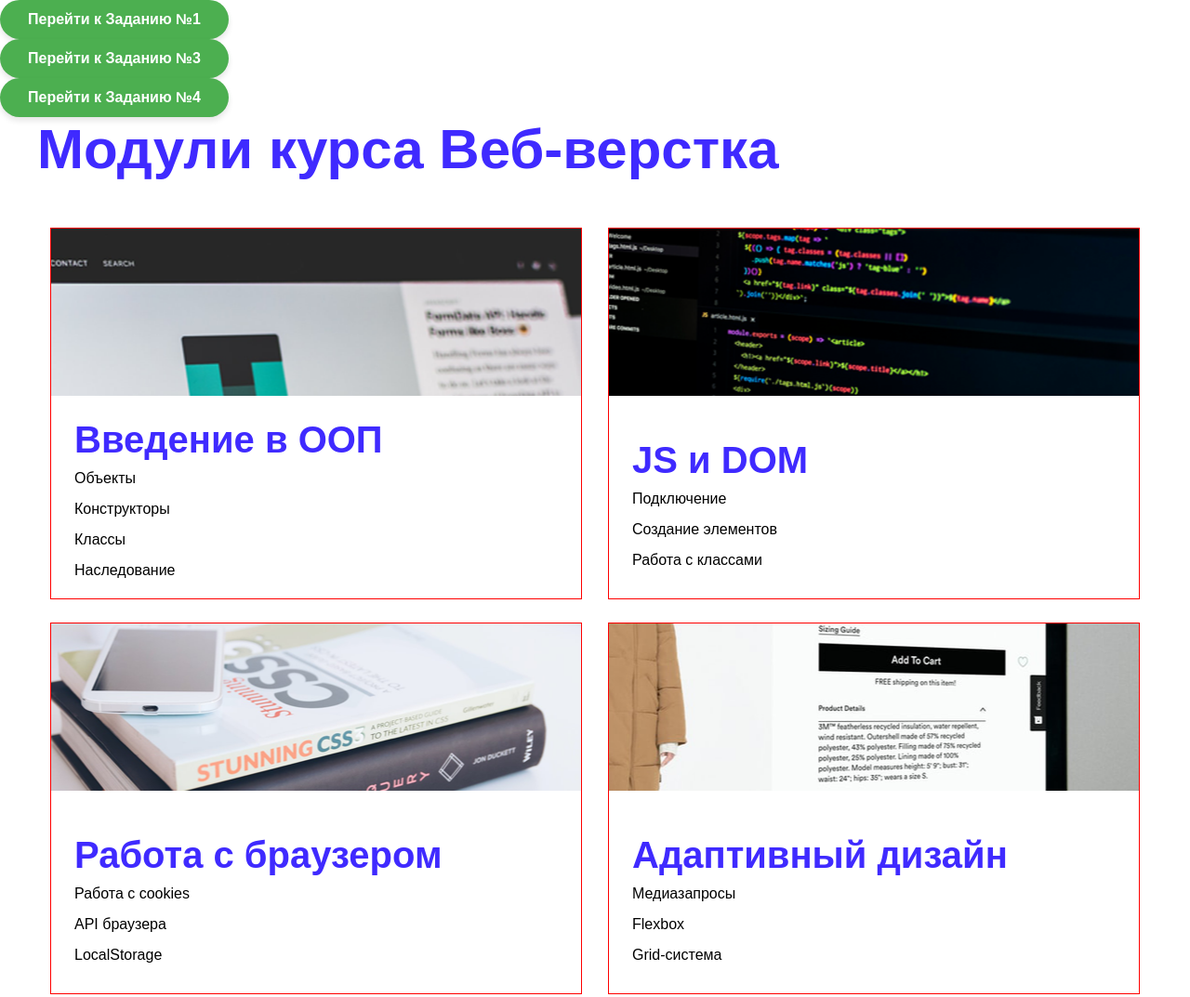
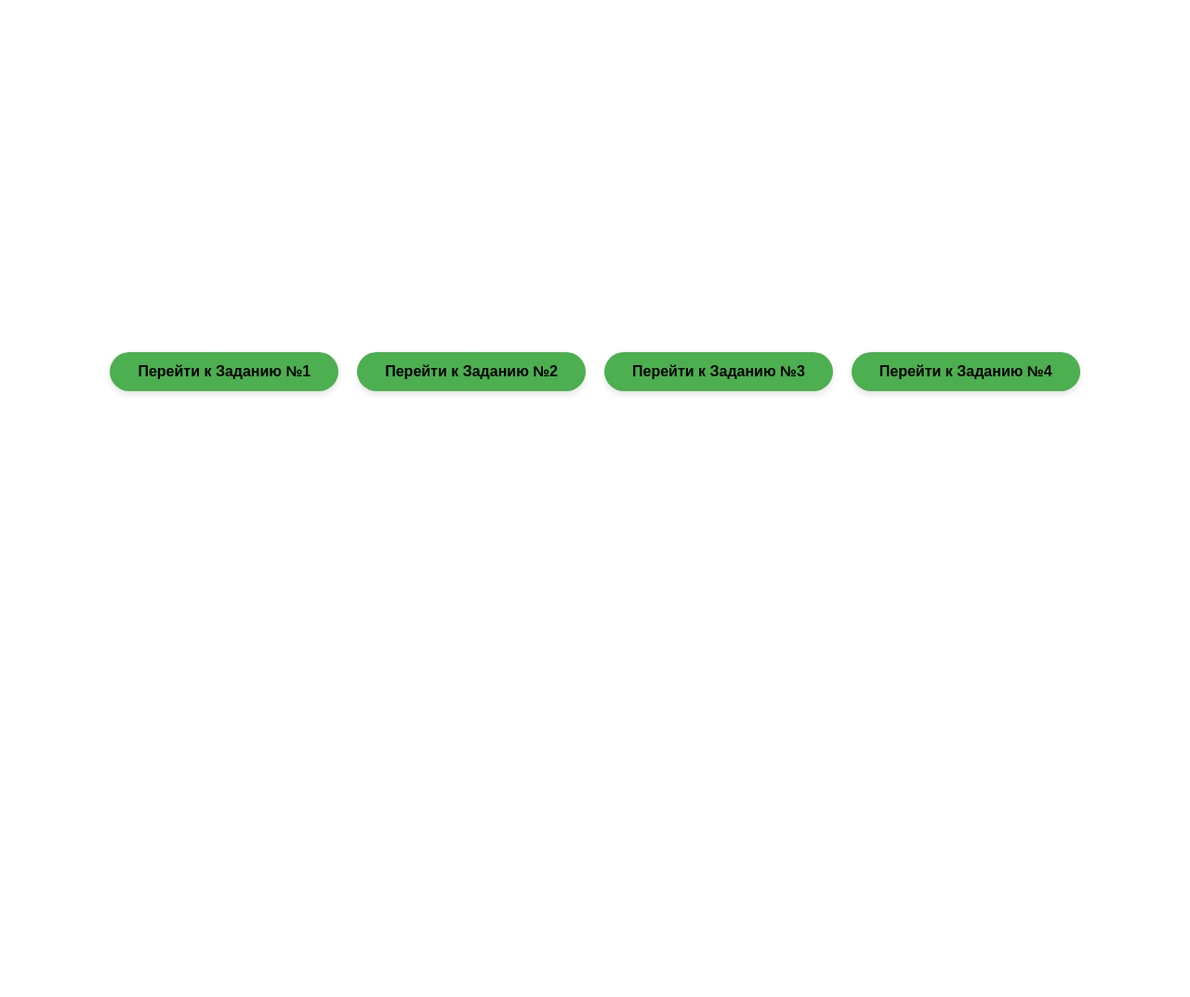
Before and after one commit to Jordan-ger/my-project-test, a plain HTML site: page index.html in a window 1280 px wide. Shown: the top 1073 px of the page at 93% size. After the commit the page ends 800 px from the top, so only its background shows below. Drawn offline with Linux system fonts and the light colour scheme.

Commit message:
Your commit message

```diff
--- a/main.js
+++ b/cards/main.js
@@ -20,32 +20,32 @@ const cardsData = [
         topics: ["Медиазапросы", "Flexbox", "Grid-система"]
     },
     {
-        image: "five.png",
+        image: "one.png",
         title: "Git и GitHub",
         topics: ["Основы Git", "Основы GitHub", "Работа с ветками"]
     },
     {
-        image: "six.png",
+        image: "two.png",
         title: "Асинхронность в JavaScript",
         topics: ["Promises", "Async/Await", "Callbacks"]
     },
     {
-        image: "seven.png",
+        image: "three.png",
         title: "Роутинг в JS",
         topics: ["Single-page applications", "Работа с URL", "React Router"]
     },
     {
-        image: "eight.png",
+        image: "four.png",
         title: "Прототипы в JS",
         topics: ["Прототипное наследование", "Методы и свойства объектов"]
     },
     {
-        image: "nine.png",
+        image: "one.png",
         title: "SEO-оптимизация",
         topics: ["Метатеги", "Микроданные", "SEO для JavaScript"]
     },
     {
-        image: "ten.png",
+        image: "two.png",
         title: "Продвинутый CSS",
         topics: ["Анимации", "Псевдоклассы", "CSS-переменные"]
     }
--- /dev/null
+++ b/cards/style.css
@@ -0,0 +1,148 @@
+* {
+    box-sizing: border-box;
+    margin: 0;
+    padding: 0;
+}
+
+body {
+    font-family: Arial, Helvetica, sans-serif;
+}
+
+.modules {
+    max-width: 1200px;
+    margin: 0 auto;
+}
+
+.modules__title {
+    color: #3F2AFF;
+    font-size: 60px;
+    margin-bottom: 50px;
+}
+
+.modules__container {
+    display: flex;
+    flex-wrap: wrap;
+
+    justify-content: space-around;
+    margin-bottom: 50px;
+}
+
+.card {
+    width: 572px;
+    height: 400px;
+    margin-bottom: 25px;
+    display: flex;
+    flex-direction: column;
+    justify-content: space-between;
+    border: 1px solid red;
+}
+
+.card:nth-last-child(n+3) {
+    margin-bottom: 25px;
+}
+
+.card__img {
+    min-height: 180px;
+    background-position: center;
+    background-repeat: no-repeat;
+    background-size: cover;
+}
+
+.img-one {
+    background-image: url(.one.png);
+}
+
+.img-two {
+    background-image: url(.two.png);
+}
+
+.img-three {
+    background-image: url(.three.png);
+}
+
+.img-four {
+    background-image: url(.four.png);
+}
+.img-four {
+    background-image: url(.four.png);
+}
+.img-four {
+    background-image: url(.four.png);
+}
+.img-four {
+    background-image: url(.four.png);
+}
+.img-four {
+    background-image: url(.four.png);
+}
+
+.card__text {
+    padding: 25px;
+}
+
+.card__title {
+    font-size: 40px;
+    color: #3F2AFF;
+    margin-bottom: 2px;
+}
+
+.card__list {
+    list-style: none;
+    line-height: 33px;
+}
+
+.modules__btn {
+    display: block;
+    margin: auto;
+    border: 2px solid #3F2AFF;
+    background-color: transparent;
+    font-size: 18px;
+    color: #3F2AFF;
+    padding: 24px 75px;
+    cursor: pointer;
+}
+.navbar__link {
+    display: inline-block;
+    background-color: #4CAF50;
+    color: white;
+    padding: 12px 30px;
+    text-align: center;
+    font-size: 16px;
+    font-weight: bold;
+    text-decoration: none;
+    border-radius: 25px;
+    transition: all 0.3s ease;
+    box-shadow: 0 4px 6px rgba(0, 0, 0, 0.1);
+}
+
+
+.navbar__link:hover {
+    background-color: #45a049;
+    transform: scale(1.05);
+    box-shadow: 0 6px 8px rgba(0, 0, 0, 0.15);
+}
+
+
+.navbar__link:active {
+    transform: scale(0.98);
+    box-shadow: 0 2px 4px rgba(0, 0, 0, 0.1);
+}
+
+.button {
+    display: inline-block;
+    padding: 10px 20px;
+    background-color: #007bff;
+    color: white;
+    border-radius: 5px;
+    text-align: center;
+    transition: background-color 0.3s ease;
+    font-weight: bold;
+}
+
+.button:hover {
+    background-color: #0056b3;
+}
+
+.button:active {
+    background-color: #004085;
+}
--- a/index.html
+++ b/index.html
@@ -1,90 +1,35 @@
 <!DOCTYPE html>
 <html lang="en">
-
 <head>
     <meta charset="UTF-8">
     <meta name="viewport" content="width=device-width, initial-scale=1.0">
     <title>Document</title>
     <link rel="stylesheet" href="./style.css">
 </head>
-
 <body>
+    <div class="navbar-container">
         <nav class="navbar">
             <ul>
-            <li><a href="/games/games.html" class="navbar__link">Перейти к Заданию №1</a></li>
+                <li><a href="/my-project-test/cards/cards.html" class="navbar__link">Перейти к Заданию №1</a></li>
             </ul>
         </nav>
         <nav class="navbar">
             <ul>
-            <li><a href="/tasks/todo-list.html" class="navbar__link">Перейти к Заданию №3</a></li>
+                <li><a href="/my-project-test/games/games.html" class="navbar__link">Перейти к Заданию №2</a></li>
             </ul>
         </nav>
         <nav class="navbar">
             <ul>
-            <li><a href="/registration/reg.html" class="navbar__link">Перейти к Заданию №4</a></li>
+                <li><a href="/my-project-test/tasks/todo-list.html" class="navbar__link">Перейти к Заданию №3</a></li>
             </ul>
         </nav>
-    <section class="modules">
-        <h2 class="modules__title">Модули курса Веб-верстка</h2>
-        <div class="modules__container" id="modules-container">
-            <div class="card">
-                <div class="card__img img-one"></div>
-                <div class="card__text">
-                    <h3 class="card__title">Введение</h3>
-                    <ul class="card__list">
-                        <li class="card__item">Как работают сайты. Верстка</li>
-                        <li class="card__item">Возможности HTML, CSS, JS</li>
-                        <li class="card__item">Редактор кода. Codepen</li>
-                        <li class="card__item">Работа с DevTools</li>
+        <nav class="navbar">
+            <ul>
+                <li><a href="/my-project-test/registration/reg.html" class="navbar__link">Перейти к Заданию №4</a></li>
             </ul>
-                </div>
-            </div>
-            <div class="card">
-                <div class="card__img img-two"></div>
-                <div class="card__text">
-                    <h3 class="card__title">Базовый HTML</h3>
-                    <ul class="card__list">
-                        <li class="card__item">Базовые теги</li>
-                        <li class="card__item">Теги картинок и ссылок</li>
-                        <li class="card__item">Теги таблиц</li>
-                        <li class="card__item">Служебные теги</li>
-                        <li class="card__item">Кодстайл HTML</li>
-                    </ul>
-                </div>
-            </div>
-            <div class="card">
-                <div class="card__img img-three"></div>
-                <div class="card__text">
-                    <h3 class="card__title">Базовый CSS</h3>
-                    <ul class="card__list">
-                        <li class="card__item">Подключение CSS</li>
-                        <li class="card__item">Вес селектора</li>
-                        <li class="card__item">Свойство display</li>
-                        <li class="card__item">Блочная модель и позиционирование</li>
-                        <li class="card__item">Кодстайл CSS</li>
-                    </ul>
-                </div>
-            </div>
-            <div class="card">
-                <div class="card__img img-four"></div>
-                <div class="card__text">
-                    <h3 class="card__title">Работа с макетом</h3>
-                    <ul class="card__list">
-                        <li class="card__item">Про форматы изображений</li>
-                        <li class="card__item">Работа с макетом в Photoshop</li>
-                        <li class="card__item">Работа с макетом в Figma</li>
-                    </ul>
-                </div>
-            </div>
+        </nav>
     </div>
 
 
-        <button class="modules__btn" id="toggle-btn">Показать еще</button>
-
-
-    </section>
-
 </body>
-<script type="module" src="main.js"></script>
-
 </html>
--- a/style.css
+++ b/style.css
@@ -1,94 +1,30 @@
-* {
-    box-sizing: border-box;
+html, body {
+    height: 100%;
     margin: 0;
-    padding: 0;
+    display: flex;
+    justify-content: center;
+    align-items: center;
+    list-style: none;
 }
 
 body {
     font-family: Arial, Helvetica, sans-serif;
 }
 
-.modules {
-    max-width: 1200px;
-    margin: 0 auto;
+
+.navbar-container {
+    display: flex;
+    justify-content: center;
+    align-items: center;
+    gap: 20px;
 }
 
-.modules__title {
-    color: #3F2AFF;
-    font-size: 60px;
-    margin-bottom: 50px;
+.navbar ul {
+    list-style: none;
+    padding: 0;
+    margin: 0;
 }
 
-.modules__container {
-    display: flex;
-    flex-wrap: wrap;
-
-    justify-content: space-around;
-    margin-bottom: 50px;
-}
-
-.card {
-    width: 572px;
-    height: 400px;
-    margin-bottom: 25px;
-    display: flex;
-    flex-direction: column;
-    justify-content: space-between;
-    border: 1px solid red;
-}
-
-.card:nth-last-child(n+3) {
-    margin-bottom: 25px;
-}
-
-.card__img {
-    min-height: 180px;
-    background-position: center;
-    background-repeat: no-repeat;
-    background-size: cover;
-}
-
-.img-one {
-    background-image: url(.one.png);
-}
-
-.img-two {
-    background-image: url(.two.png);
-}
-
-.img-three {
-    background-image: url(.three.png);
-}
-
-.img-four {
-    background-image: url(.four.png);
-}
-
-.card__text {
-    padding: 25px;
-}
-
-.card__title {
-    font-size: 40px;
-    color: #3F2AFF;
-    margin-bottom: 2px;
-}
-
-.card__list {
-    list-style: none;
-    line-height: 33px;
-}
-
-.modules__btn {
-    display: block;
-    margin: auto;
-    border: 2px solid #3F2AFF;
-    background-color: transparent;
-    font-size: 18px;
-    color: #3F2AFF;
-    padding: 24px 75px;
-    cursor: pointer;
-}
 .navbar__link {
     display: inline-block;
     background-color: #4CAF50;
@@ -101,6 +37,10 @@ body {
     border-radius: 25px;
     transition: all 0.3s ease;
     box-shadow: 0 4px 6px rgba(0, 0, 0, 0.1);
+    text-decoration: none;
+    font-size: 16px;
+    color: black;
+    list-style: none;
 }
 
 
@@ -115,22 +55,3 @@ body {
     transform: scale(0.98);
     box-shadow: 0 2px 4px rgba(0, 0, 0, 0.1);
 }
-
-.button {
-    display: inline-block;
-    padding: 10px 20px;
-    background-color: #007bff;
-    color: white;
-    border-radius: 5px;
-    text-align: center;
-    transition: background-color 0.3s ease;
-    font-weight: bold;
-}
-
-.button:hover {
-    background-color: #0056b3;
-}
-
-.button:active {
-    background-color: #004085;
-}
```
Also changed, not shown: cards/cards.html (added, +80 -0 lines), tasks/todo-list.html (+1 -1 lines), cards/images/four.png (renamed from images/four.png), cards/images/one.png (renamed from images/one.png), cards/images/three.png (renamed from images/three.png), cards/images/two.png (renamed from images/two.png). Lines whose indentation alone changed are shown as unchanged.
